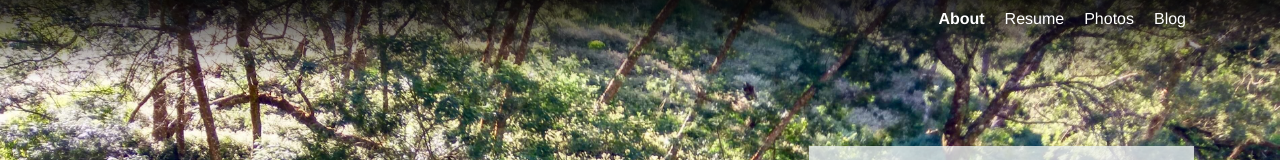
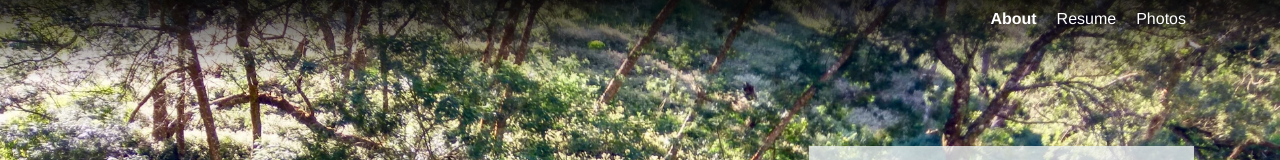
Before and after one commit to sugab/site, a Vue app: page /#/ in a window 1280 px wide. Shown: the top 160 px of the page. Built offline with nearby package versions, Linux system fonts and the light colour scheme.

Commit message:
remove blog, because i haven't touch it since 2014

```diff
--- a/src/components/Home.vue
+++ b/src/components/Home.vue
@@ -5,7 +5,6 @@
         <li class="active">About</li>
         <li>Resume</li>
         <li>Photos</li>
-        <li>Blog</li>
       </ul>
     </div>
     <div class="content-container">
```
